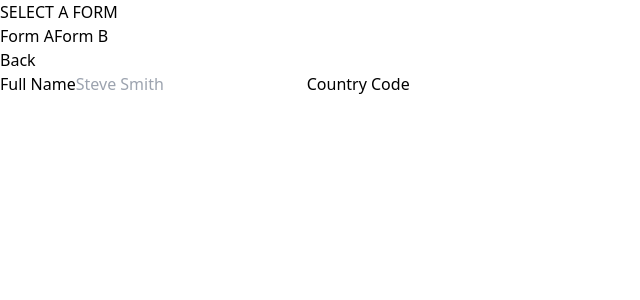
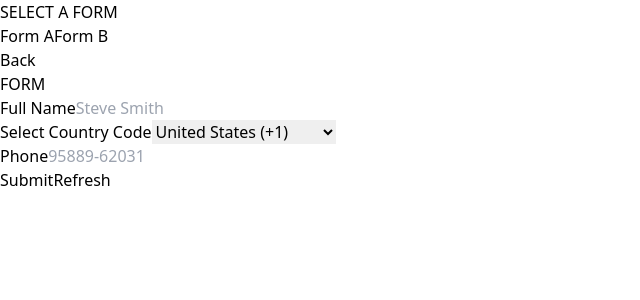
Before and after one commit to MohdSaquib114/Dynamic-Form-Application, a React (Vite) app in the folder Frontend/: page / in a window 1280 px wide. Shown: the top 300 px of the page, without its empty margins (0-640 px from the left). Built offline with nearby package versions, Linux system fonts and the light colour scheme; what @radix-ui/themes would draw is missing.

Commit message:
Build form structure

```diff
--- a/Frontend/package.json
+++ b/Frontend/package.json
@@ -11,7 +11,8 @@
   },
   "dependencies": {
     "react": "^18.2.0",
-    "react-dom": "^18.2.0"
+    "react-dom": "^18.2.0",
+    "react-phone-number-input": "^3.4.3"
   },
   "devDependencies": {
     "@types/react": "^18.2.66",
--- a/Frontend/src/components/Button.tsx
+++ b/Frontend/src/components/Button.tsx
@@ -17,7 +17,7 @@ export default function Button({type,title}:{type:string,title:string}) {
    className=" text-lg font-medium max-w-max
       border-2 border-slate-700
      bg-slate-300
-     px-10 py-2
+     px-14 py-1
       shadow-[5px_5px_0px_0px_rgba(0,0,0,0.3)]
       md:px-14 md:py-4
       hover:bg-slate-700
--- /dev/null
+++ b/Frontend/src/components/CountryCodeSelector.tsx
@@ -0,0 +1,24 @@
+import  { ChangeEvent, useState } from 'react';
+import { countryCodes } from '../utilities/countryCodes';
+
+export default function CountryCodeSelector({ handleCodeSelect }:{handleCodeSelect:(code:string)=>void})  {
+    const [selectedCode, setSelectedCode] = useState(countryCodes[0].code);
+
+    const handleSelect = (event:ChangeEvent<HTMLInputElement | HTMLSelectElement>) => {
+        setSelectedCode(event.target.value);
+        handleCodeSelect(event.target.value);
+    };
+
+    return (
+        <div className='flex flex-col'>
+        <label >Select Country Code</label>
+        <select title='Country Code' value={selectedCode} onChange={handleSelect}>
+            {countryCodes.map((country) => (
+                <option key={country.code} value={country.code}>
+                    {country.name}   ({country.code})
+                </option>
+            ))}
+        </select>
+        </div>
+    );
+}
--- a/Frontend/src/components/Form.tsx
+++ b/Frontend/src/components/Form.tsx
@@ -1,21 +1,75 @@
-import { useContext } from "react"
+import { ChangeEvent, useContext, useState } from "react"
 import { ContextProvider } from "./Provider"
 import Button from "./Button";
+import Input from "./Input";
+import CountryCodeSelector from "./CountryCodeSelector";
 
+ interface FormType {
+    fullName:string,
+    code:string,
+    phoneNumber:string
 
+ }
 export default function Form() {
     const context = useContext(ContextProvider);
+    const [formState, setFormState] = useState<FormType>({
+        fullName: '',
+        code: '',
+        phoneNumber: '',
+
+    });
+
+    const handleNameInput = (event:ChangeEvent<HTMLInputElement | HTMLSelectElement>) => {
+        setFormState(
+          {  ...formState,
+            fullName:event.target.value
+        }
+        )
+    }
+
+    const handlePhoneInput = (event:ChangeEvent<HTMLInputElement | HTMLSelectElement>) => {
+        setFormState(
+          {  ...formState,
+            phoneNumber:event.target.value
+        }
+        )
+    }
+
+    const handleCodeSelect = (code:string) => {
+        setFormState(
+          {  ...formState,
+            code:code}
+        )
+    }
 
 
 return (
-    <div className={`${context?.visibility?"block":"hidden"} flex flex-col`}>
+    <div className={`${context?.visibility?"block":"hidden"} `}>
      <Button title="Back" type={""} />
-    <form >
-      <label htmlFor="name">Full Name</label>
-      <input type="text" name="" id="name" placeholder="Steve Smith" />
+    <form  className="border-2 border-slate-700 bg-slate-300 p-5   flex flex-col gap-10  shadow-[5px_5px_0px_0px_rgba(0,0,0,0.3)]">
+        <h1 className="text-3xl font-semibold text-center ">FORM {context?.type}</h1>
+        <Input label="Full Name" placeholderValue="Steve Smith" handleChange={handleNameInput}  />
+        <CountryCodeSelector handleCodeSelect={handleCodeSelect} />
+        <Input label="Phone" placeholderValue="95889-62031" handleChange={handlePhoneInput}  />
+    </form>
+    <div>
+        <button className="text-lg font-medium max-w-max
+      border-2 border-slate-700
+     bg-slate-300
 
-      <label htmlFor="code">Country Code</label>
-    </form>
+      shadow-[5px_5px_0px_0px_rgba(0,0,0,0.3)]
+      md:px-14 md:py-4
+      hover:bg-slate-700
+     hover:text-slate-300">Submit</button>
+        <button className="text-lg font-medium max-w-max
+      border-2 border-slate-700
+     bg-slate-300
+     px-14 py-1
+      shadow-[5px_5px_0px_0px_rgba(0,0,0,0.3)]
+      md:px-14 md:py-4
+      hover:bg-slate-700
+     hover:text-slate-300">Refresh</button>
+    </div>
     </div>
   )
 }
--- /dev/null
+++ b/Frontend/src/components/Input.tsx
@@ -0,0 +1,11 @@
+import { ChangeEvent } from "react";
+
+
+export default function Input({label,handleChange,placeholderValue}:{label:string,handleChange:(event: ChangeEvent<HTMLInputElement | HTMLSelectElement>)=>void,placeholderValue:string}) {
+  return (
+    <div className="flex flex-col ">
+       <label htmlFor="name">{label}</label>
+       <input onChange={handleChange}  type="text"  id="name" placeholder={placeholderValue} />
+    </div>
+  )
+}
--- /dev/null
+++ b/Frontend/src/utilities/countryCodes.ts
@@ -0,0 +1,19 @@
+export const countryCodes = [
+    { code: '+1', name: 'United States' },
+    { code: '+44', name: 'United Kingdom' },
+    { code: '+91', name: 'India' },
+    {code: '+86', name:'Chine'},
+    {code: '+33', name:'France'},
+    {code: '+48', name:'Poland'},
+    {code: '+880', name:'Bangladesh'},
+    {code: '+61', name:'Australia'},
+    {code: '+43', name:'Austria'},
+    {code: '+90', name:'Turkey'},
+    {code: '+380', name:'Ukraine'},
+    {code: '+970', name:'Palestine'},
+    {code: '+351', name:'Portugal'},
+    {code: '+7', name:'Russia'},
+    {code: '+34', name:'Spain'},
+    {code: '+94', name:'Sri Lanka'},
+    {code: '+27', name:'South Africa'},
+];
```
Also changed, not shown: 1 other file (tests, documents, lock files or other folders).
